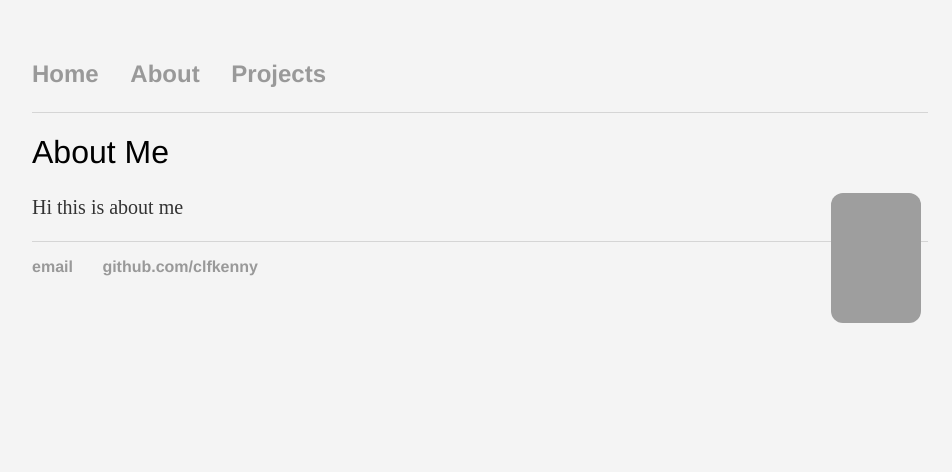
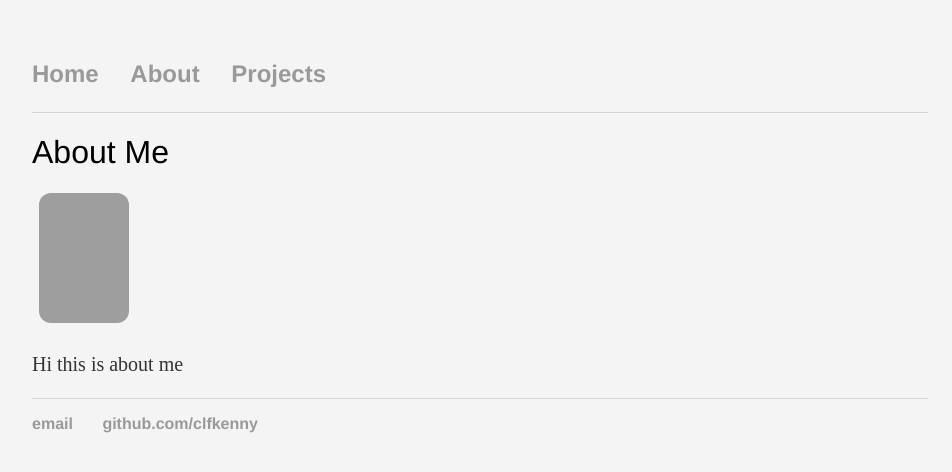
Before and after one commit to clfkenny/clfkenny.github.io, a Jekyll site: the page built from about/index.md, in a window 1280 px wide. Shown: the top 472 px of the page, without its empty margins (160-1112 px from the left). Built offline with Jekyll 4.4.1, drawn with Linux system fonts in a browser that asks for light colours; grey boxes are pictures that could not be loaded.

Commit message:
Update index.md

```diff
--- a/about/index.md
+++ b/about/index.md
@@ -6,6 +6,6 @@ date: 4/26/18
 
 # About Me
 
-<img style="float: right; width:90px;height:130px; border-radius: 12px; margin: auto 7px" src="linkedin pic.jpg">
+<img style="align: right; width:90px;height:130px; border-radius: 12px; margin: auto 7px" src="linkedin pic.jpg">
 
 <p> Hi this is about me </p>
```
